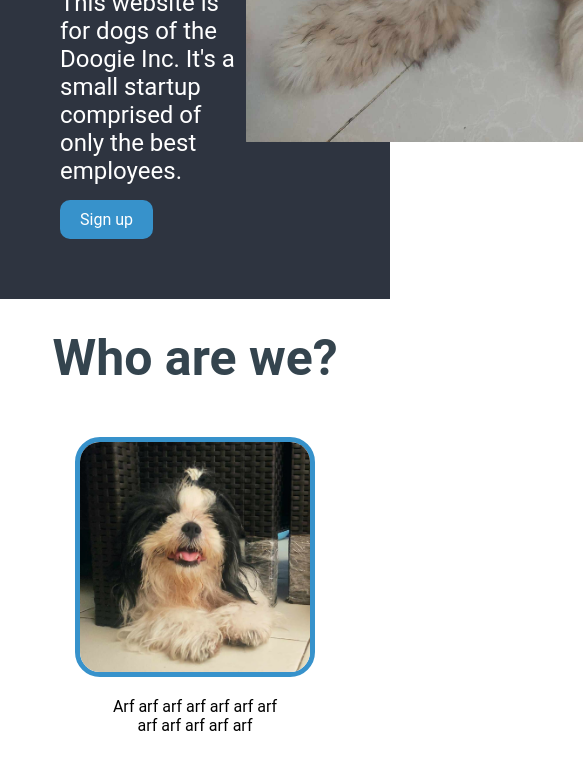
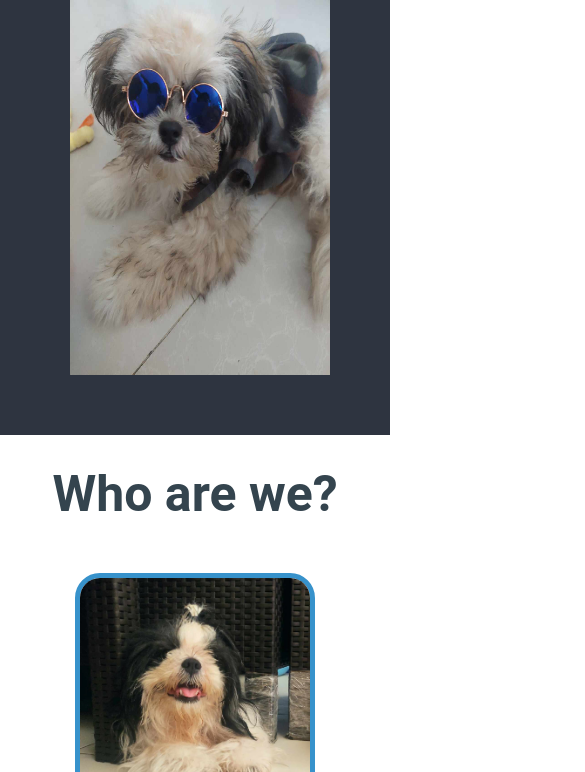
Before and after one commit to mingming0919/landing-page, a plain HTML site: page index.html in a window 390 px wide. Shown: the part 437-1209 px from the top of the page, 585 px wide, since content can reach past the window. Drawn offline with Linux system fonts and the light colour scheme.

Commit message:
update css

```diff
--- a/styles.css
+++ b/styles.css
@@ -123,6 +123,7 @@
   background-color: rgb(248, 248, 248);
   padding: 50px;
   align-items: center;
+  justify-content: center;
 }
 
 .third-section .big-quote {
@@ -217,3 +218,10 @@
     margin-right: 0px;
   }
 }
+
+@media (max-width: 700px) {
+  .hero {
+    flex-direction: column;
+    align-items: space-evenly;
+  }
+}
```
